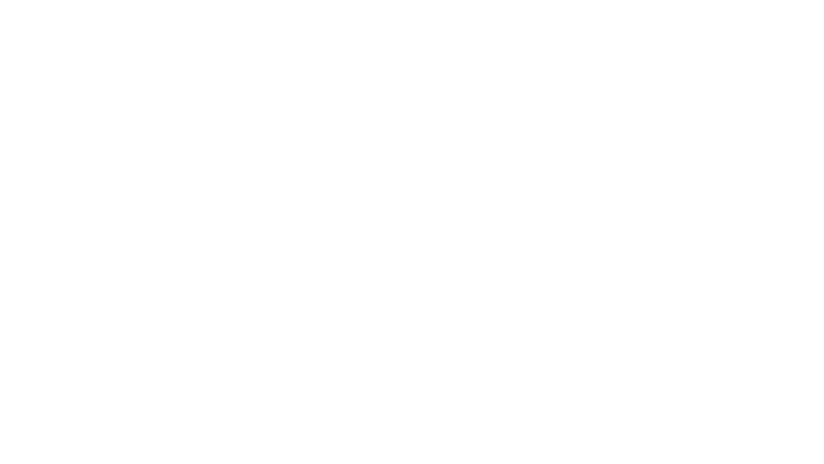
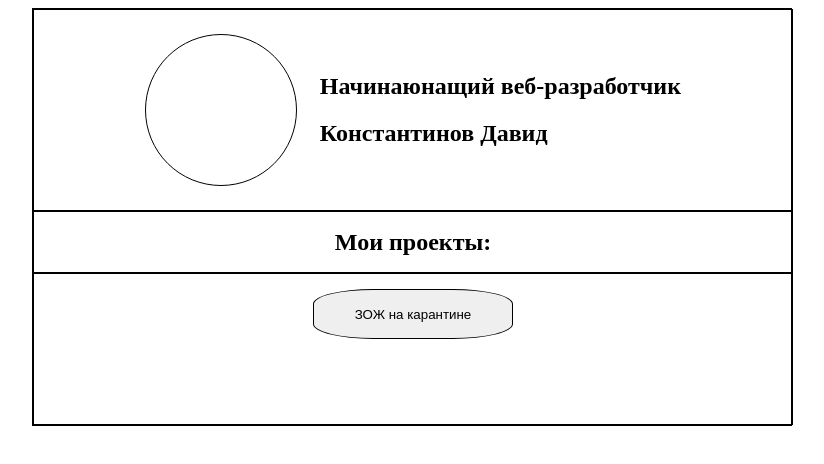
Before and after one commit to fr1dos/Fr1dos.github.io, a plain HTML site: page index.html in a window 1280 px wide. Shown: the whole page, without its empty margins (228-1052 px from the left). Drawn offline with Linux system fonts and the light colour scheme.

Commit message:
Работа окончена

```diff
--- a/index.html
+++ b/index.html
@@ -6,6 +6,21 @@
 	<link rel="stylesheet" type="text/css" href="style.css">
 </head>
 <body>
+	<div class="box">
+		<header>
+			<div class="circle"></div>
+			<div class="h2">
+				<h2>Начинаюнащий веб-разработчик</h2>
+				<h2>Константинов Давид</h2>
+			</div>
 
+		</header>
+		<main>
+			<h2>Мои проекты:</h2>
+		</main>
+		<footer>
+			<button>ЗОЖ на карантине</button>
+		</footer>
+	</div>
 </body>
 </html>
--- a/style.css
+++ b/style.css
@@ -0,0 +1,42 @@
+.box{
+	width: 60%;
+	margin: 0 auto;
+	border: 1px solid black;
+}
+header{
+	width: 100%;
+	display: flex;
+	justify-content: center;
+	align-items: center;
+	height: 200px;
+	border: 1px solid black;
+}
+.circle{
+	border-radius: 100%;
+	width: 150px;
+	margin-right: 3%;
+	border: 1px solid black;
+	height: 150px;
+}
+main{
+	width: 100%;
+	height: 60px;
+	justify-content: center;
+	align-items: center;
+	display: flex;
+	border: 1px solid black;
+}
+footer{
+	width: 100%;
+	display: flex;
+	justify-content: center;
+	height: 150px;
+	border: 1px solid black;
+}
+button{
+	width: 200px;
+	height: 50px;
+	margin-top: 2%;
+	border-radius: 30%;
+	border: 1px solid black;
+}
```
